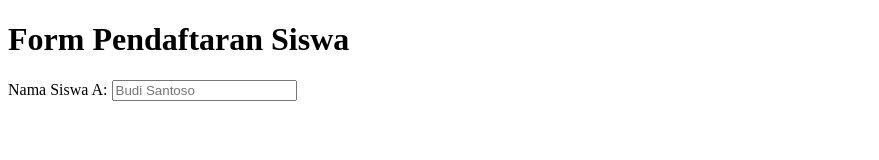
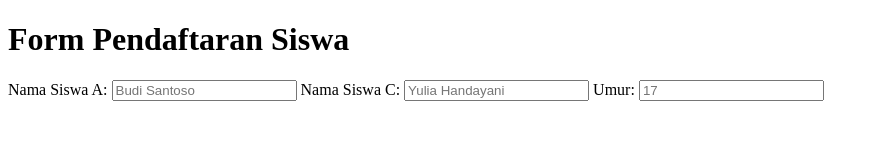
Before and after one commit to SitiNurlailaFitriani-pixel/pendaftaran-siswa-kelompok2, a plain HTML site: page index.html in a window 1280 px wide. Shown: the whole page, without its empty margins (0-879 px from the left). Drawn offline with Linux system fonts and the light colour scheme.

Commit message:
Menambahkan input nama Yulia

```diff
--- a/index.html
+++ b/index.html
@@ -16,6 +16,14 @@
     <!-- Tambahkan bagianmu di sini -->
     <label for="nama_afina">Nama Siswa A:</label>
     <input type="text" id="nama_afina" name="nama_afina" placeholder="Budi Santoso">
+
+    <form id="form-pendaftaran">
+    <!-- Tambahkan bagianmu di sini -->
+    <label for="nama_yulia">Nama Siswa C:</label>
+    <input type="text" id="nama_yulia" name="nama_yulia" placeholder="Yulia Handayani">
+
+    <label for="umur_yulia">Umur:</label>
+    <input type="number" id="umur_yulia" name="umur_yulia" placeholder="17">
 </form>
 </body>
 </html>
```
